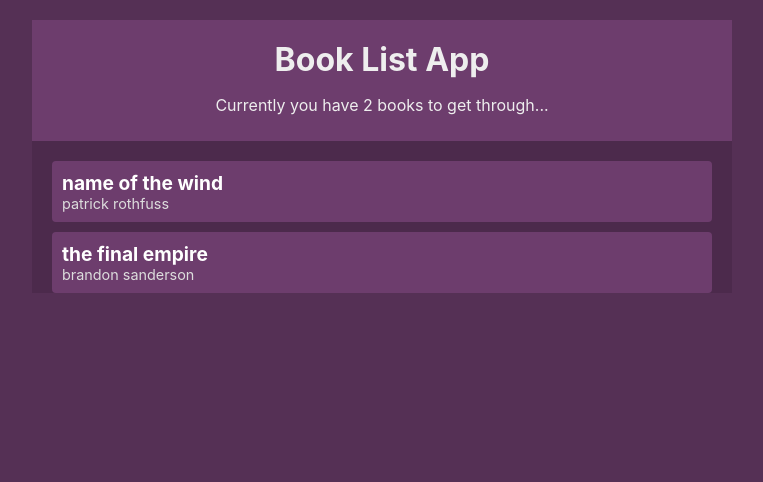
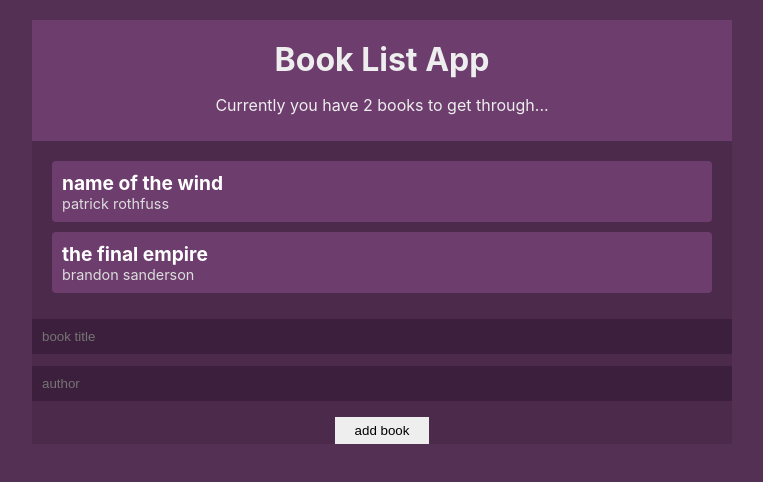
Before and after one commit to smeraldoflower/book-list-app, a React (Create React App) app in the folder booklist/: page / in a window 1280 px wide. Shown: the top 482 px of the page, without its empty margins (258-1021 px from the left). Built offline with nearby package versions, Linux system fonts and the light colour scheme.

Commit message:
Added BookForm component + styling

```diff
--- a/booklist/src/App.js
+++ b/booklist/src/App.js
@@ -1,4 +1,5 @@
 import React from 'react';
+import NewBookForm from './components/BookForm';
 import BookList from './components/BookList';
 import Navbar from './components/Navbar';
 import BookContextProvider from './contexts/BookContext';
@@ -9,6 +10,7 @@
       <BookContextProvider>
         <Navbar/>
         <BookList/>
+        <NewBookForm/>
       </BookContextProvider>
     </div>
   );
--- a/booklist/src/components/BookForm.js
+++ b/booklist/src/components/BookForm.js
@@ -0,0 +1,30 @@
+import React, { useContext, useState } from 'react';
+import { BookContext } from '../contexts/BookContext';
+
+const NewBookForm = () => {
+    const { addBook } = useContext(BookContext);
+    const [title, setTitle] = useState('');
+    const [author, setAuthor] = useState('');
+    const handleSubmit = (e) => {
+        e.preventDefault();
+        addBook(title, author);
+        setTitle('');
+        setAuthor('');
+    }
+
+    return (
+        <form onSubmit={handleSubmit}>
+            <input
+                type='text' placeholder="book title" required
+                value={title} onChange={(e) => setTitle(e.target.value)}
+            />
+            <input
+                type='text' placeholder="author" required
+                value={author} onChange={(e) => setAuthor(e.target.value)}
+            />
+            <input type='submit' value="add book"/>
+        </form>
+    );
+}
+
+export default NewBookForm;
--- a/booklist/src/index.css
+++ b/booklist/src/index.css
@@ -57,3 +57,23 @@
   margin: 20px;
   text-align: center;
 }
+
+.form{
+  padding: 20px;
+}
+input[type='text']{
+  width: 100%;
+  padding: 10px;
+  box-sizing: border-box;
+  margin: 6px 0;
+  background: #3c1f3c;
+  color: #fff;
+  border: 0;
+}
+input[type='submit']{
+  margin: 10px auto;
+  background: #eee;
+  border: 0;
+  padding: 6px 20px;
+  display: block;
+}
```
